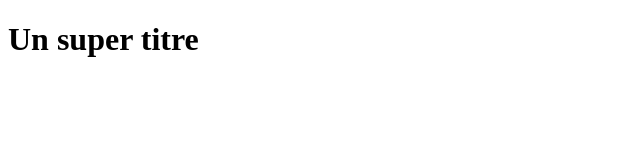
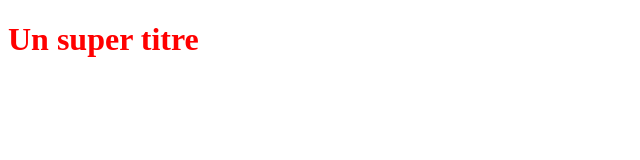
Before and after one commit to Shiffff/OpenClassRoom_Project3, a website: page html/index.html in a window 1280 px wide. Shown: the whole page, without its empty margins (0-640 px from the left). Drawn offline with Linux system fonts and the light colour scheme.

Commit message:
Ajout Sass

```diff
--- a/html/index.html
+++ b/html/index.html
@@ -2,7 +2,7 @@
 <html>
 <head>
    <title></title>
-   <link rel="stylesheet" type="text/css" href="styles.css">
+   <link rel="stylesheet" type="text/css" href="../css/style.css">
 </head>
 <body>
    <h1>Un super titre</h1>
--- /dev/null
+++ b/sass/main.scss
@@ -0,0 +1,2 @@
+@import "./utils/variable.scss";
+@import "./utils/mixins.scss";
```
Also changed, not shown: package.json (added, +19 -0 lines), css/style.css, sass/utils/mixins.scss (added), sass/utils/variable.scss (added), 1 other file.
